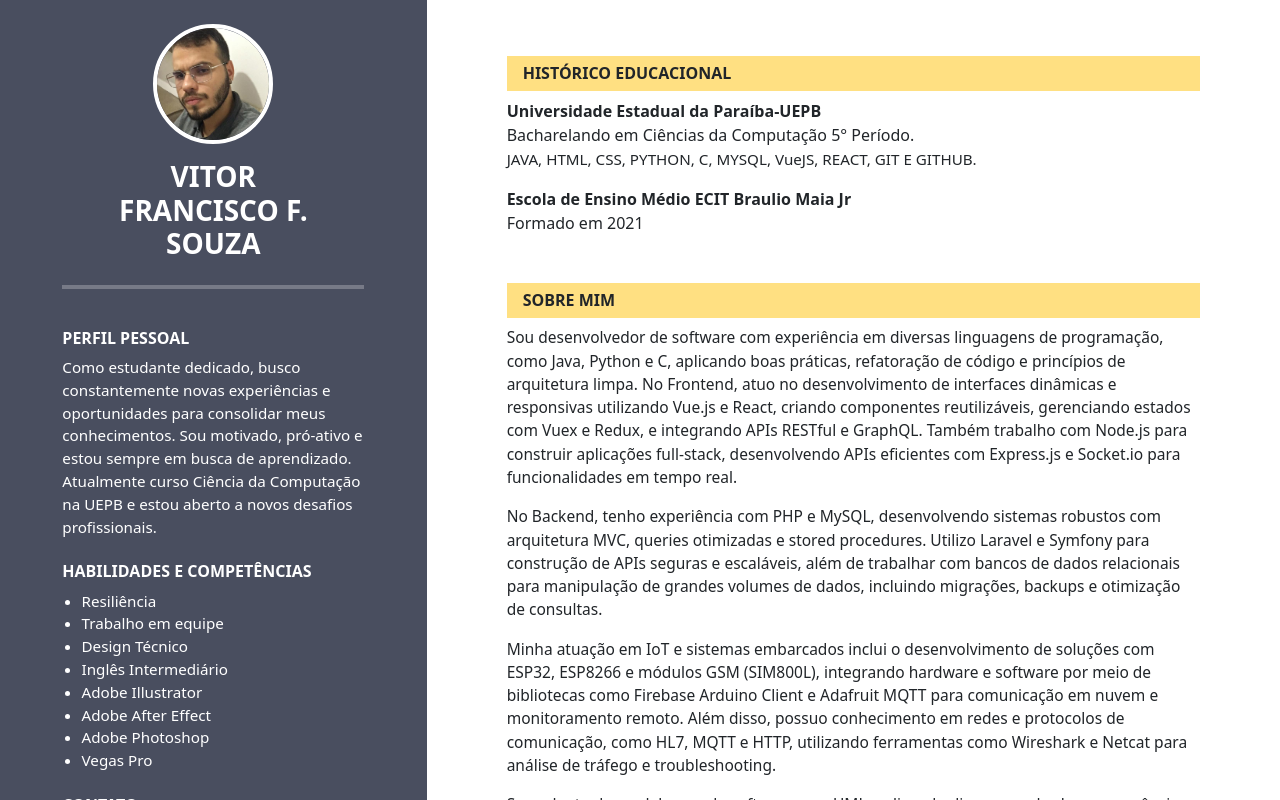
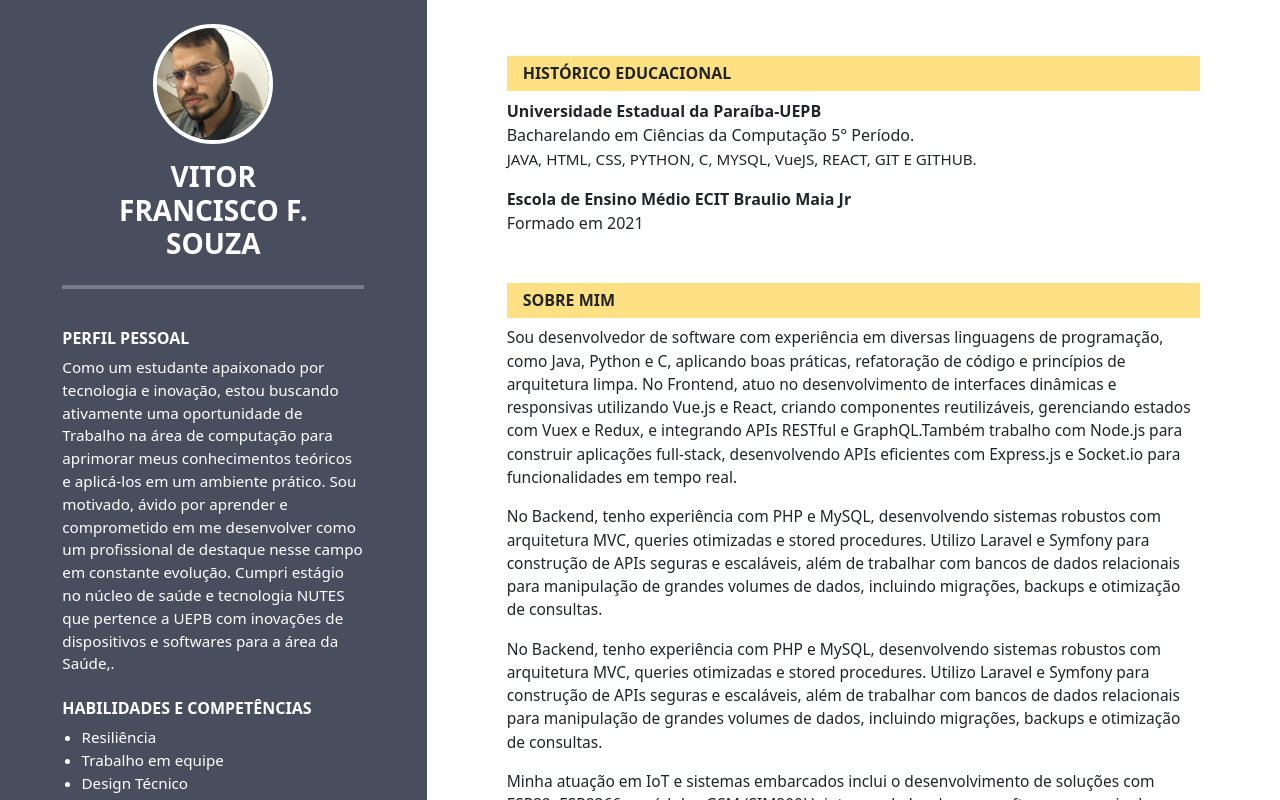
Before and after one commit to FranciscoKoder/meu-curriculo, a React (Vite) app: page / in a window 1280 px wide. Shown: the top 800 px of the page. Built offline with nearby package versions, Linux system fonts and the light colour scheme.

Commit message:
[01.11.2025] Alteração no Curriculo

```diff
--- a/src/pages/PageOne.jsx
+++ b/src/pages/PageOne.jsx
@@ -18,7 +18,21 @@ function PageOne() {
                     <div className="w-75">
                         <h6 className="fw-bold mt-4">PERFIL PESSOAL</h6>
                         <p style={{ fontSize: '0.95rem' }}>
-                            Como estudante dedicado, busco constantemente novas experiências e oportunidades para consolidar meus conhecimentos. Sou motivado, pró-ativo e estou sempre em busca de aprendizado. Atualmente curso Ciência da Computação na UEPB e estou aberto a novos desafios profissionais.
+                            Como um estudante apaixonado por
+                            tecnologia e inovação, estou buscando
+                            ativamente uma oportunidade de
+                            Trabalho na área de computação para
+                            aprimorar meus conhecimentos teóricos
+                            e aplicá-los em um ambiente prático.
+                            Sou motivado, ávido por aprender e
+                            comprometido em me desenvolver
+                            como um profissional de destaque
+                            nesse campo em constante evolução.
+                            Cumpri estágio no núcleo de saúde e
+                            tecnologia NUTES que pertence a UEPB
+                            com inovações de dispositivos e
+                            softwares para a área da Saúde,.
+
                         </p>
                         <h6 className="fw-bold mt-4">HABILIDADES E COMPETÊNCIAS</h6>
                         <ul className="mb-2" style={{ fontSize: '0.95rem', paddingLeft: '1.2rem' }}>
@@ -80,26 +94,61 @@ function PageOne() {
                             <div className=" p-3 rounded">
                                 <h6 className="fw-bold bg-warning bg-opacity-50 mb-2 py-2 px-3">SOBRE MIM</h6>
                                 <p style={{ fontSize: '0.97rem' }}>
-                                    Sou desenvolvedor de software com experiência em diversas linguagens de programação, como Java, Python e C, aplicando boas práticas, refatoração de código e princípios de arquitetura limpa. No Frontend, atuo no desenvolvimento de interfaces dinâmicas e responsivas utilizando Vue.js e React, criando componentes reutilizáveis, gerenciando estados com Vuex e Redux, e integrando APIs RESTful e GraphQL. Também trabalho com Node.js para construir aplicações full-stack, desenvolvendo APIs eficientes com Express.js e Socket.io para funcionalidades em tempo real.
+                                    Sou desenvolvedor de software com experiência em diversas
+                                    linguagens de programação, como Java, Python e C, aplicando
+                                    boas práticas, refatoração de código e princípios de arquitetura
+                                    limpa. No Frontend, atuo no desenvolvimento de interfaces
+                                    dinâmicas e responsivas utilizando Vue.js e React, criando
+                                    componentes reutilizáveis, gerenciando estados com Vuex e
+                                    Redux, e integrando APIs RESTful e GraphQL.Também trabalho
+                                    com Node.js para construir aplicações full-stack, desenvolvendo
+                                    APIs eficientes com Express.js e Socket.io para funcionalidades em
+                                    tempo real.
+
                                 </p>
                                 <p style={{ fontSize: '0.97rem' }}>
                                     No Backend, tenho experiência com PHP e MySQL, desenvolvendo sistemas robustos com arquitetura MVC, queries otimizadas e stored procedures. Utilizo Laravel e Symfony para construção de APIs seguras e escaláveis, além de trabalhar com bancos de dados relacionais para manipulação de grandes volumes de dados, incluindo migrações, backups e otimização de consultas.
                                 </p>
                                 <p style={{ fontSize: '0.97rem' }}>
-                                    Minha atuação em IoT e sistemas embarcados inclui o desenvolvimento de soluções com ESP32, ESP8266 e módulos GSM (SIM800L), integrando hardware e software por meio de bibliotecas como Firebase Arduino Client e Adafruit MQTT para comunicação em nuvem e monitoramento remoto. Além disso, possuo conhecimento em redes e protocolos de comunicação, como HL7, MQTT e HTTP, utilizando ferramentas como Wireshark e Netcat para análise de tráfego e troubleshooting.
+                                    No Backend, tenho experiência com PHP e MySQL, desenvolvendo
+                                    sistemas robustos com arquitetura MVC, queries otimizadas e
+                                    stored procedures. Utilizo Laravel e Symfony para construção de
+                                    APIs seguras e escaláveis, além de trabalhar com bancos de dados
+                                    relacionais para manipulação de grandes volumes de dados,
+                                    incluindo migrações, backups e otimização de consultas.
                                 </p>
                                 <p style={{ fontSize: '0.97rem' }}>
-                                    Sou adepto da modelagem de software com UML, aplicando diagramas de classe, sequência e casos de uso para melhorar a clareza e a manutenibilidade dos projetos. Minha abordagem combina raciocínio lógico, resolução de problemas complexos e proatividade, sempre buscando integrar novas tecnologias, como computação em nuvem e microsserviços, para criar soluções inovadoras.
+                                    Minha atuação em IoT e sistemas embarcados inclui o
+                                    desenvolvimento de soluções com ESP32, ESP8266 e módulos
+                                    GSM (SIM800L), integrando hardware e software por meio de
+                                    bibliotecas como Firebase Arduino Client e Adafruit MQTT para
+                                    comunicação em nuvem e monitoramento remoto. Além disso,
+                                    possuo conhecimento em redes e protocolos de comunicação,
+                                    como HL7, MQTT e HTTP, utilizando ferramentas como Wireshark e
+                                    Netcat para análise de tráfego e troubleshooting.
+
                                 </p>
                                 <p style={{ fontSize: '0.97rem' }}>
-                                    Estou constantemente me atualizando e buscando desafios que unam Frontend, Backend e sistemas embarcados, com foco em desempenho, segurança e experiência do usuário.
+                                    Sou adepto da modelagem de software com UML, aplicando
+                                    diagramas de classe, sequência e casos de uso para melhorar a
+                                    clareza e a manutenibilidade dos projetos. Minha abordagem
+                                    combina raciocínio lógico, resolução de problemas complexos e
+                                    proatividade, sempre buscando integrar novas tecnologias, como
+                                    computação em nuvem e microsserviços, para criar soluções
+                                    inovadoras.
+
+                                </p>
+                                <p style={{ fontSize: '0.97rem' }}>
+                                    Estou constantemente me atualizando e buscando desafios que
+                                    unam Frontend, Backend e sistemas embarcados, com foco em
+                                    desempenho, segurança e experiência do usuário.
                                 </p>
                             </div>
                         </Card.Body>
                     </Card>
                 </Col>
             </Row>
-        </Container>
+        </Container >
     );
 }
 
```
